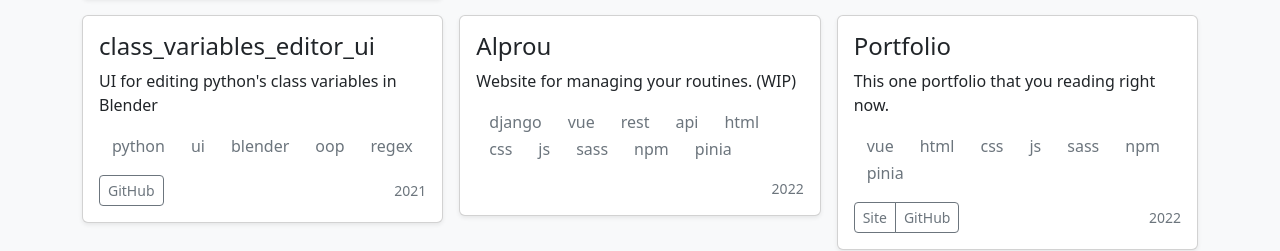
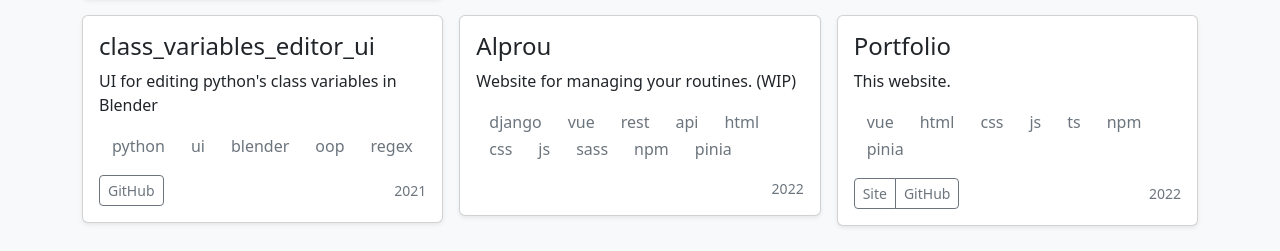
Before and after one commit to 0djentd/portfolio, a Vue app: page /portfolio/projects in a window 1280 px wide. Shown: the part 965-1216 px from the top of the page. Built offline with nearby package versions, Linux system fonts and the light colour scheme.

Commit message:
data.ts fix

```diff
--- a/src/data.ts
+++ b/src/data.ts
@@ -89,13 +89,13 @@ export const projects = [
   },
   {
     name: "Portfolio",
-    description: "This one portfolio that you reading right now.",
+    description: "This website.",
     year: "2022",
     image: "",
     link_gh: "https://github.com/0djentd/portfolio",
-    link_site: "/",
+    link_site: "/portfolio/",
     link_yt: "",
     type: "website",
-    stack: ["vue", "html", "css", "js", "sass", "npm", "pinia"],
+    stack: ["vue", "html", "css", "js", "ts", "npm", "pinia"],
   },
 ];
```
